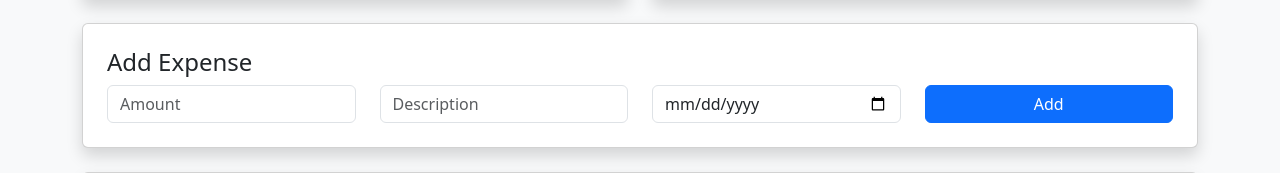
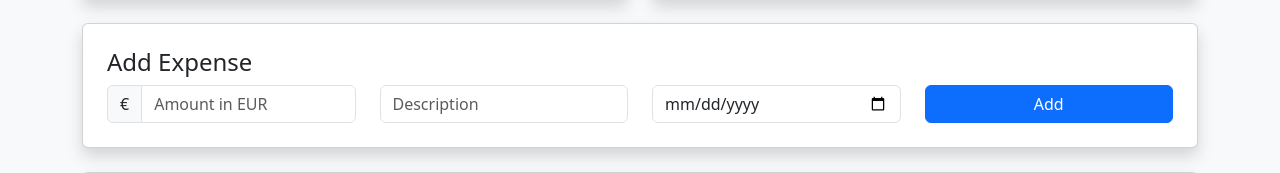
Before and after one commit to aiswarialajan124-png/WSA-project, a Flask app: page / in a window 1280 px wide. Shown: the part 474-647 px from the top of the page. Run offline with Flask 3, Linux system fonts and the light colour scheme; data that the repository does not hold is empty.

Commit message:
Added euro (€) label to amount input for clarity

```diff
--- a/finance-tracker/templates/index.html
+++ b/finance-tracker/templates/index.html
@@ -41,7 +41,10 @@
                 <h4>Add Expense</h4>
                 <div class="row">
                     <div class="col">
-                        <input type="number" id="amount" class="form-control" placeholder="Amount">
+                        <div class="input-group">
+                            <span class="input-group-text">€</span>
+                            <input type="number" id="amount" class="form-control" placeholder="Amount in EUR" step="0.01">
+                        </div>
                     </div>
                     <div class="col">
                         <input type="text" id="description" class="form-control" placeholder="Description">
```
